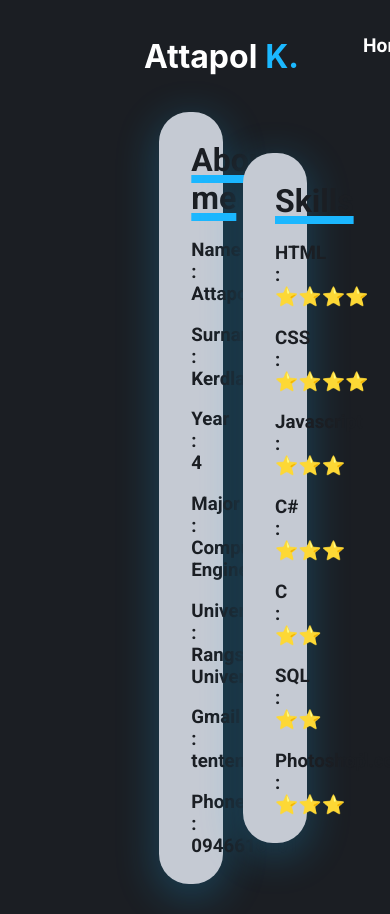
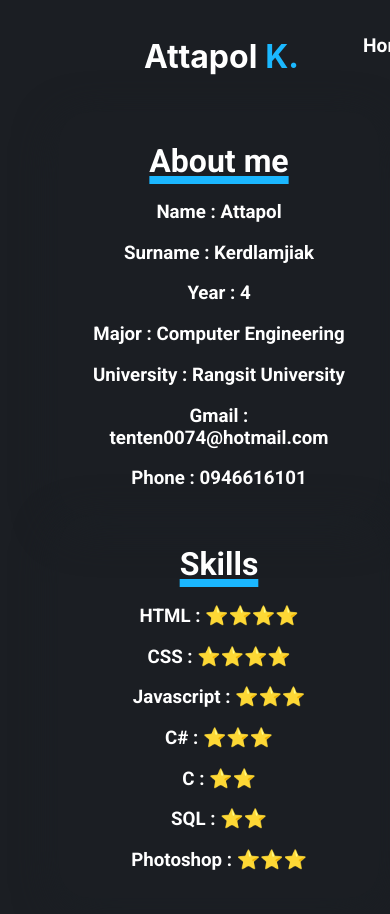
Before and after one commit to attapol2ten/Final-Project-CPE499, a React (Create React App) app: page /about in a window 390 px wide. Shown: the top 914 px of the page. Built offline with nearby package versions, Linux system fonts and the light colour scheme.

Commit message:
Update About.css

```diff
--- a/src/components/About.css
+++ b/src/components/About.css
@@ -44,3 +44,22 @@ transition: 0.4s;
   text-decoration-color: rgba(27, 183, 255, 1);
   text-decoration-thickness: 8px;
 }
+@media only screen and (max-width: 980px) {
+.contentAbout{
+  flex-direction: column;
+}
+.imgAbout{
+  display: none;
+}
+.contentAboutRight{
+  width: 320px;
+  height: 100%;
+}
+.contentAboutMain{
+  background: none;
+  color: rgb(255, 255, 255);
+  -webkit-box-shadow:0px 10px 39px 5px rgb(27, 31, 36);
+-moz-box-shadow: 0px 10px 39px 5px rgb(27, 31, 36);
+box-shadow: 0px 10px 39px 5px rgb(27, 31, 36);
+}
+}
```
